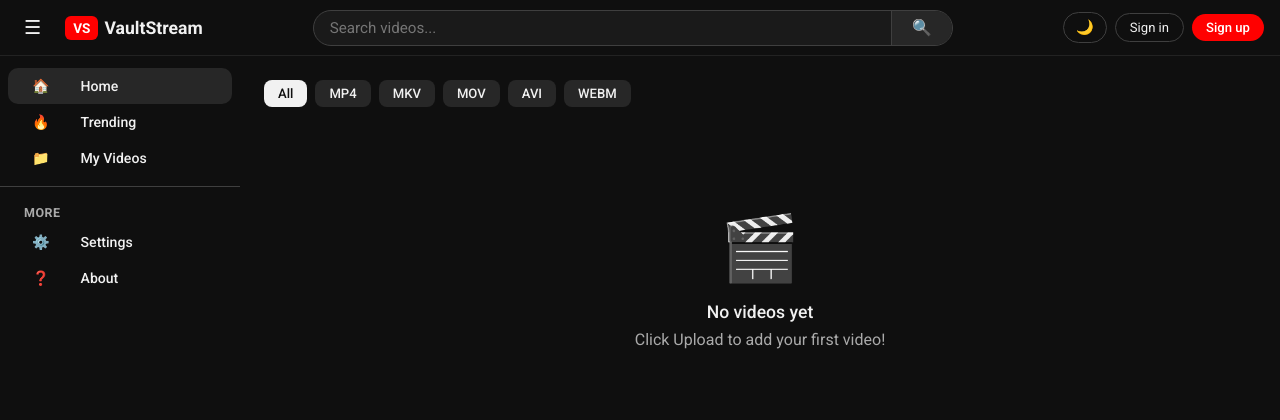
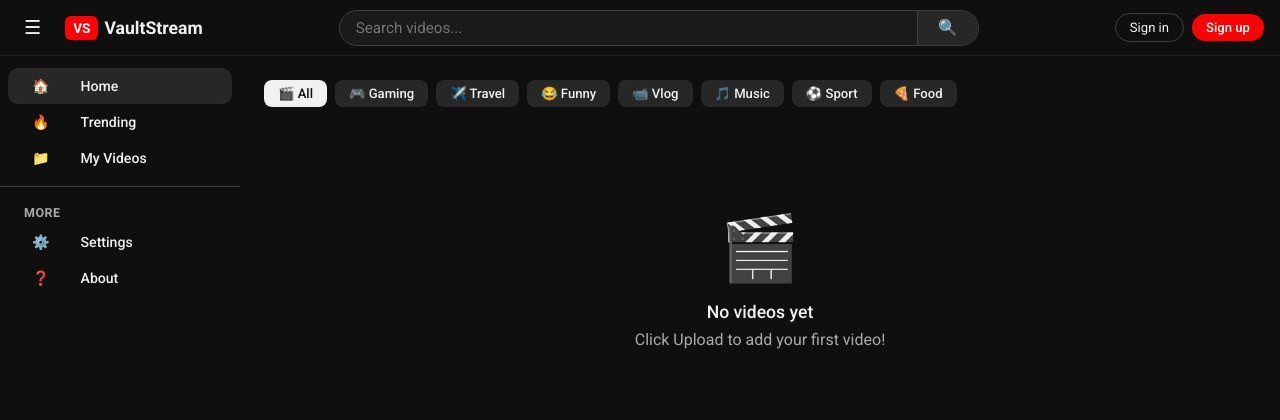
Before and after one commit to brahimsprivateacc-del/vaultstream, a Flask app: page / in a window 1280 px wide. Shown: the top 420 px of the page. Run offline with Flask 3, Linux system fonts and the light colour scheme; data that the repository does not hold is empty; some libraries are stand-ins or nearby versions.

Commit message:
Update index.html

```diff
--- a/templates/index.html
+++ b/templates/index.html
@@ -130,7 +130,6 @@ body { background: var(--bg); color: var(--text); font-family: 'Roboto', sans-se
     </div>
   </div>
   <div style="display:flex;align-items:center;gap:8px;">
-    <button onclick="toggleTheme()" id="theme-btn" style="background:none;border:1px solid var(--border);border-radius:20px;padding:6px 12px;color:var(--text);cursor:pointer;font-size:0.9rem;">🌙</button>
     {% if user %}
       <a href="/profile/{{ user.username }}" style="display:flex;align-items:center;gap:6px;padding:6px 14px;border-radius:20px;border:1px solid var(--border);background:none;color:var(--text);font-size:0.82rem;text-decoration:none;">👤 {{ user.username }}</a>
       <button class="upload-btn" onclick="openModal()"><span>📤</span> Upload</button>
@@ -157,12 +156,14 @@ body { background: var(--bg); color: var(--text); font-family: 'Roboto', sans-se
 </div>
 <div class="main" id="main">
   <div class="chips">
-    <button class="chip active" onclick="filterChip(this,'all')">All</button>
-    <button class="chip" onclick="filterChip(this,'mp4')">MP4</button>
-    <button class="chip" onclick="filterChip(this,'mkv')">MKV</button>
-    <button class="chip" onclick="filterChip(this,'mov')">MOV</button>
-    <button class="chip" onclick="filterChip(this,'avi')">AVI</button>
-    <button class="chip" onclick="filterChip(this,'webm')">WEBM</button>
+    <button class="chip active" onclick="filterChip(this,'all')">🎬 All</button>
+    <button class="chip" onclick="filterChip(this,'gaming')">🎮 Gaming</button>
+    <button class="chip" onclick="filterChip(this,'travel')">✈️ Travel</button>
+    <button class="chip" onclick="filterChip(this,'funny')">😂 Funny</button>
+    <button class="chip" onclick="filterChip(this,'vlog')">📹 Vlog</button>
+    <button class="chip" onclick="filterChip(this,'music')">🎵 Music</button>
+    <button class="chip" onclick="filterChip(this,'sport')">⚽ Sport</button>
+    <button class="chip" onclick="filterChip(this,'food')">🍕 Food</button>
   </div>
   <div class="search-label" id="search-label" style="display:none;">Showing results for <span id="search-term"></span></div>
   <div class="video-grid" id="video-grid">
@@ -271,10 +272,12 @@ function filterVideos() {
   if (q) { label.style.display='block'; document.getElementById('search-term').textContent='"'+q+'"'; }
   else { label.style.display='none'; }
 }
-function filterChip(el, ext) {
+function filterChip(el, cat) {
   document.querySelectorAll('.chip').forEach(c=>c.classList.remove('active'));
   el.classList.add('active');
-  document.querySelectorAll('.video-card').forEach(c => { c.style.display=(ext==='all'||c.dataset.ext===ext)?'':'none'; });
+  document.querySelectorAll('.video-card').forEach(c => {
+    c.style.display = (cat === 'all' || c.dataset.title.includes(cat)) ? '' : 'none';
+  });
 }
 function showToast(msg) {
   const t = document.getElementById('toast');
```
